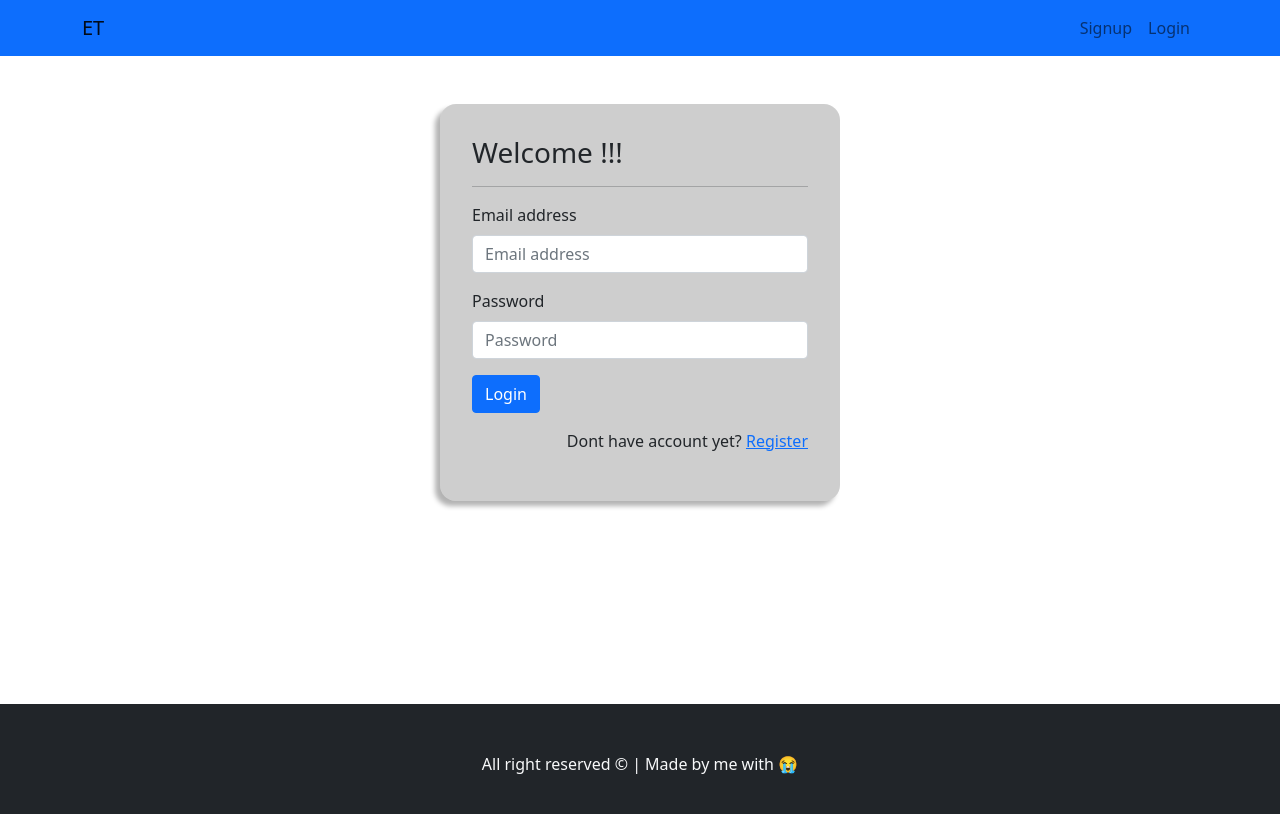
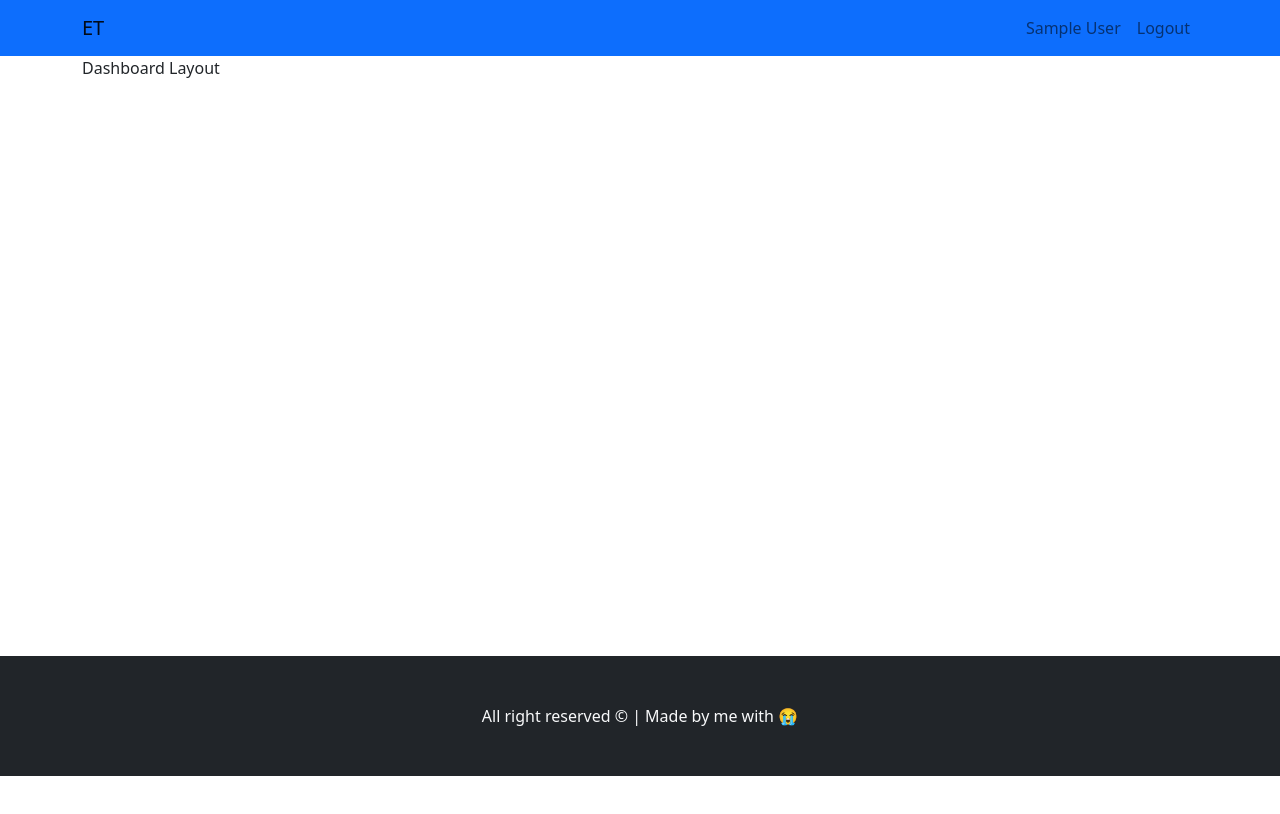
Before and after one commit to Bibek-2022/track-expense, a React (Create React App) app in the folder client/: page /dashboard in a window 1280 px wide. Before the commit this address led to /. Shown: the top 814 px of the page. Built offline with nearby package versions, Linux system fonts and the light colour scheme; sample sign-in values are in the browser's storage.

Commit message:
Added router to multiple page and implemented session storage

```diff
--- a/client/src/components/layout/Layout.js
+++ b/client/src/components/layout/Layout.js
@@ -1,7 +1,18 @@
-import React from "react";
+import React, { useEffect, useState } from "react";
 import { Container, Navbar, Nav } from "react-bootstrap";
-import { Link } from "react-router-dom";
+import { Link, useNavigate } from "react-router-dom";
 const Layout = ({ children }) => {
+  const navigate = useNavigate();
+  const [user, setUser] = useState({});
+  useEffect(() => {
+    const user = JSON.parse(window.sessionStorage.getItem("user"));
+    setUser(user);
+  }, []);
+  console.log(user);
+  const handleOnLogOut = () => {
+    window.sessionStorage.removeItem("user");
+    // navigate("/");
+  };
   return (
     <div>
       {/* //header section */}
@@ -11,12 +22,21 @@ const Layout = ({ children }) => {
           <Navbar.Toggle aria-controls="basic-navbar-nav" />
           <Navbar.Collapse id="basic-navbar-nav">
             <Nav className="ms-auto">
+              <div className="nav-link">{user?.name}</div>
+              {!user?._id ? (
+                <>
                   <Link to="/register" className="nav-link">
                     Signup
                   </Link>
                   <Link to="/" className="nav-link">
                     Login
                   </Link>
+                </>
+              ) : (
+                <Link to="/" className="nav-link" onClick={handleOnLogOut}>
+                  Logout
+                </Link>
+              )}
             </Nav>
           </Navbar.Collapse>
         </Container>
--- a/client/src/pages/dashboard/Dashboard.js
+++ b/client/src/pages/dashboard/Dashboard.js
@@ -1,13 +1,15 @@
-import React, { useEffect } from "react";
+import React, { useEffect, useState } from "react";
 import Layout from "../../components/layout/Layout";
 import { Link, useNavigate } from "react-router-dom";
 
-const auth = false;
 export const Dashboard = () => {
   const navigation = useNavigate();
+
   useEffect(() => {
-    !auth && navigation("/");
-  });
+    const storedUser = JSON.parse(window.sessionStorage.getItem("user"));
+
+    !storedUser?._id && navigation("/");
+  }, []);
 
   return <Layout>Dashboard Layout</Layout>;
 };
```
Lines whose indentation alone changed are shown as unchanged.
